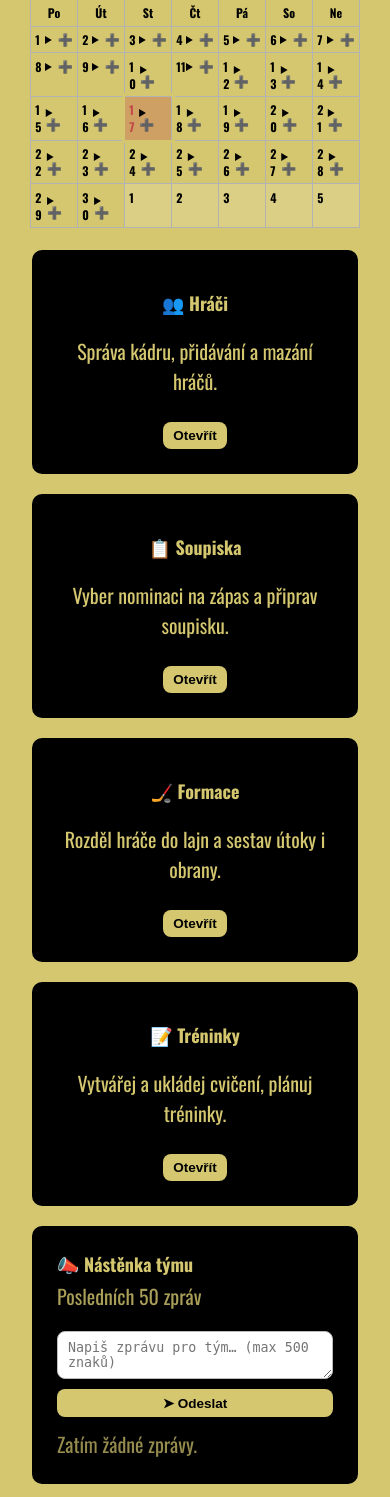
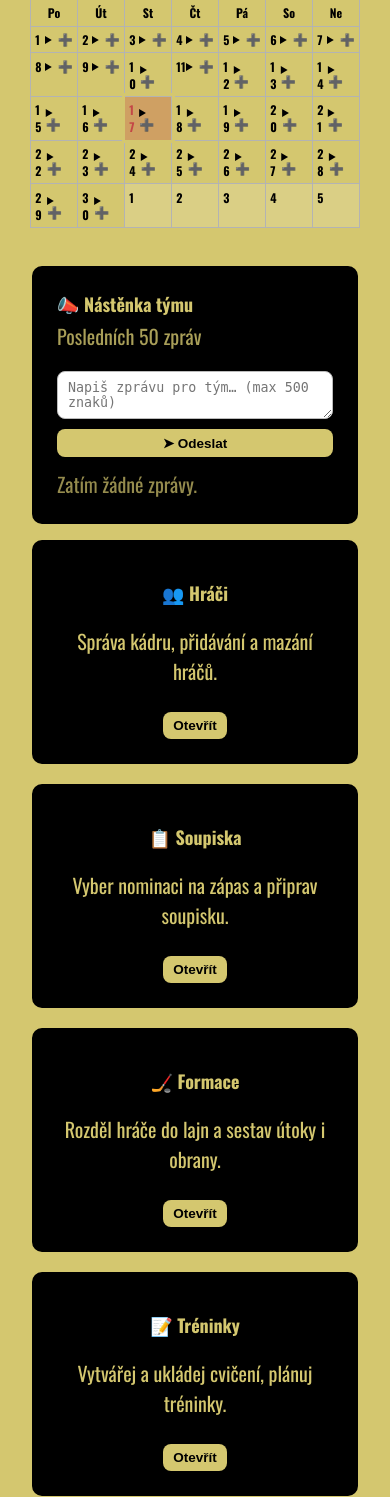
Before and after one commit to MartinSnajdr26/CoachHub-Hockey, a Flask app: page / in a window 390 px wide. Shown: the part 438-1935 px from the top of the page. Run offline with Flask 3, Linux system fonts and the light colour scheme; the visitor is signed in with stand-in values (Sample User, id 1).

Commit message:
dashboard mobile adjsutments for better usability

```diff
--- a/coach/static/style.css
+++ b/coach/static/style.css
@@ -520,6 +520,12 @@
   .calendar-col { min-width: 0; max-width: 100%; width: 100%; }
 }
 
+/* Home: reorder message board above cards on mobile */
+@media (max-width: 768px){
+  .cards-holder { display: flex; flex-direction: column; gap: 12px; }
+  .cards-holder .message-card { order: -1; }
+}
+
 /* Události v buňkách – zalamování, aby nešířily tabulku */
 .cal-event {
   margin-top: 4px; padding: 4px 6px; border-radius: 4px; font-size: 14px;
--- a/coach/templates/home.html
+++ b/coach/templates/home.html
@@ -5,7 +5,7 @@
 
 <div class="home-wrap">
   <div class="home-cards-col">
-    <div style="text-align:left; width:100%;">
+    <div class="cards-holder" style="text-align:left; width:100%;">
 
       <div class="cards cards-home">
           <div class="card">
```
